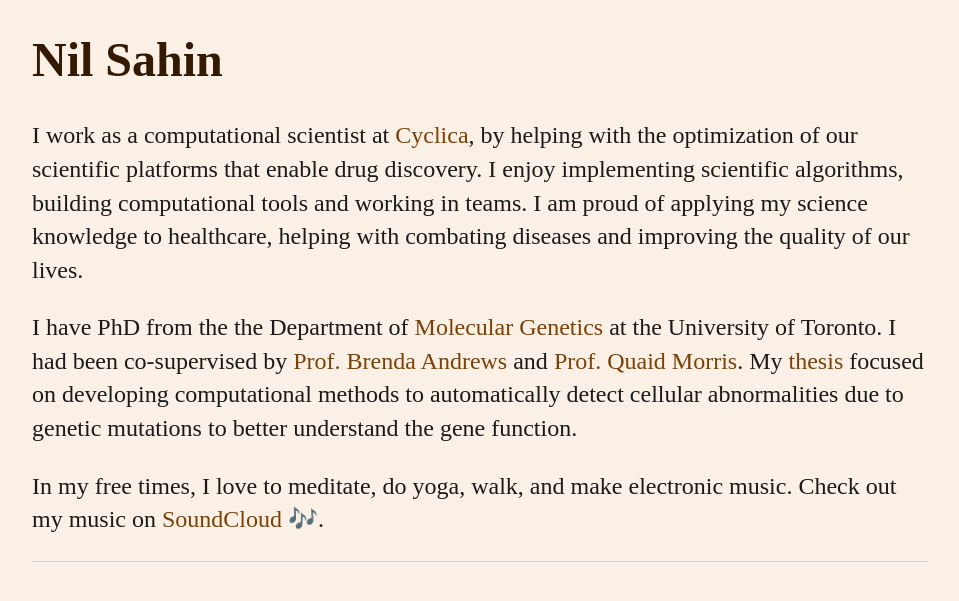
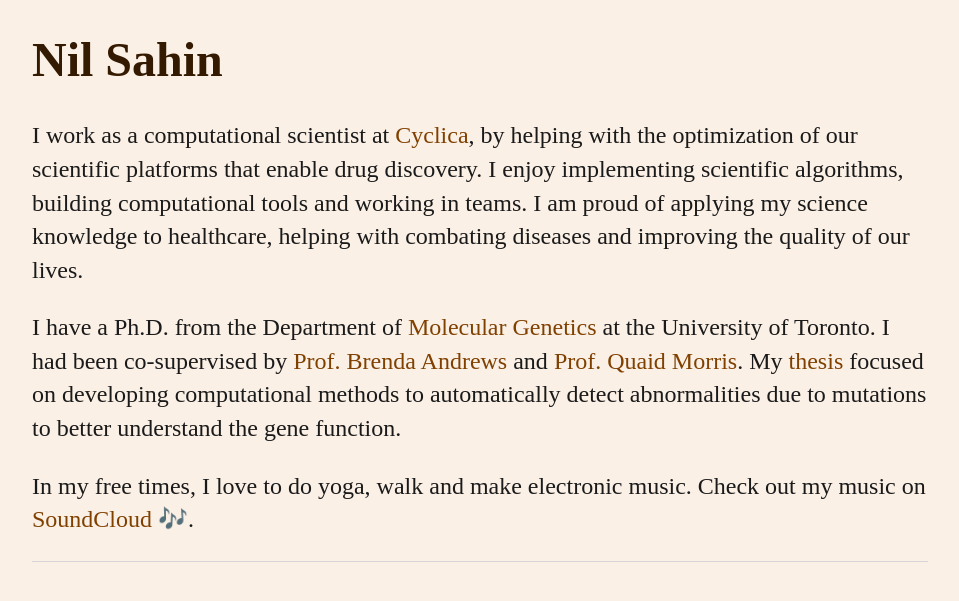
Before and after one commit to nsahin/nsahin.github.io, a Jekyll site: the page built from index.html, in a window 1280 px wide, cut to the strip 310-932 px from the top of the page. Shown: the top 601 px of the strip, without its empty margins (160-1119 px from the left). Built offline with Jekyll 4.4.1, drawn with Linux system fonts in a browser that asks for light colours.

Commit message:
Update index.html

```diff
--- a/index.html
+++ b/index.html
@@ -9,12 +9,12 @@ title: Nil Sahin
 		I enjoy implementing scientific algorithms, building computational tools and working in teams.
 		I am proud of applying my science knowledge to healthcare, helping with combating diseases and improving the quality of our lives.
 	</p>
-	<p>I have PhD from the the Department of <a href="http://www.moleculargenetics.utoronto.ca">Molecular Genetics</a>
+	<p>I have a Ph.D. from the Department of <a href="http://www.moleculargenetics.utoronto.ca">Molecular Genetics</a>
 		at the University of Toronto. I had been co-supervised by <a href="http://sites.utoronto.ca/andrewslab/index.shtml">Prof. Brenda Andrews</a> and
 		<a href="http://morrislab.ca">Prof. Quaid Morris</a>.
-		My <a href="/abstract/">thesis</a> focused on developing computational methods to automatically detect cellular abnormalities due to genetic mutations to better understand the gene function.
+		My <a href="/abstract/">thesis</a> focused on developing computational methods to automatically detect abnormalities due to mutations to better understand the gene function.
 	</p>
-	<p>In my free times, I love to meditate, do yoga, walk, and make electronic music.
+	<p>In my free times, I love to do yoga, walk and make electronic music.
 		Check out my music on <a href="https://soundcloud.com/nil-sahin">SoundCloud</a> &#127926;.
 	</p>
 </div><!-- /.blurb -->
```
